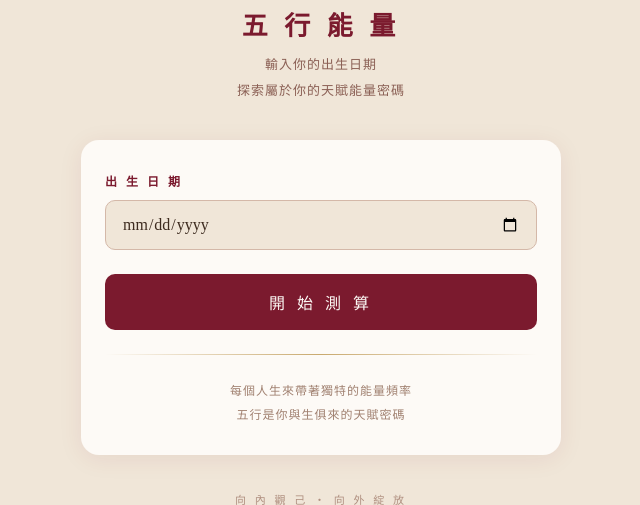
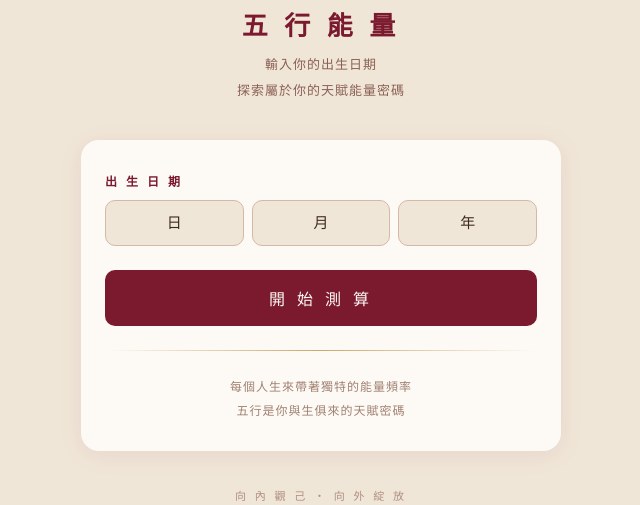
Before and after one commit to mxd888-Land/wuxing-tool, a Flask app: page / in a window 1280 px wide. Shown: the part 149-654 px from the top of the page, without its empty margins (319-959 px from the left). Run offline with Flask 3, Linux system fonts and the light colour scheme.

Commit message:
change date input to day/month/year dropdowns

```diff
--- a/app.py
+++ b/app.py
@@ -85,8 +85,11 @@ def index():
 @app.route('/calculate', methods=['POST'])
 def calculate():
     try:
-        date_str = request.form['birthdate']
-        birth = datetime.strptime(date_str, '%Y-%m-%d').date()
+        from datetime import date as DateType
+        year  = int(request.form['year'])
+        month = int(request.form['month'])
+        day   = int(request.form['day'])
+        birth = DateType(year, month, day)
         result = calculate_wuxing(birth.year, birth.month, birth.day)
         element_info = ELEMENT_DATA[result['element']]
 
--- a/templates/index.html
+++ b/templates/index.html
@@ -77,20 +77,27 @@ label {
   margin-bottom: 10px;
   font-weight: 600;
 }
-input[type="date"] {
-  width: 100%;
-  padding: 14px 16px;
+.date-row {
+  display: flex;
+  gap: 8px;
+  margin-bottom: 24px;
+}
+.date-row select {
+  flex: 1;
+  padding: 14px 8px;
   border: 1.5px solid #D4B8A8;
   border-radius: 10px;
   font-family: 'Noto Serif TC', serif;
-  font-size: 16px;
+  font-size: 15px;
   color: var(--text);
   background: var(--bg);
   outline: none;
   transition: border-color 0.2s;
-  margin-bottom: 24px;
+  text-align: center;
+  appearance: none;
+  cursor: pointer;
 }
-input[type="date"]:focus { border-color: var(--primary); }
+.date-row select:focus { border-color: var(--primary); }
 
 button {
   width: 100%;
@@ -146,7 +153,26 @@ button:active { background: #5C1220; transform: scale(0.98); }
 
     <form action="/calculate" method="POST">
       <label>出 生 日 期</label>
-      <input type="date" name="birthdate" required min="1920-01-01" max="2010-12-31">
+      <div class="date-row">
+        <select name="day" required>
+          <option value="">日</option>
+          {% for d in range(1, 32) %}
+          <option value="{{ d }}">{{ d }}日</option>
+          {% endfor %}
+        </select>
+        <select name="month" required>
+          <option value="">月</option>
+          {% for m in range(1, 13) %}
+          <option value="{{ m }}">{{ m }}月</option>
+          {% endfor %}
+        </select>
+        <select name="year" required>
+          <option value="">年</option>
+          {% for y in range(2010, 1919, -1) %}
+          <option value="{{ y }}">{{ y }}年</option>
+          {% endfor %}
+        </select>
+      </div>
       <button type="submit">開 始 測 算</button>
     </form>
 
```
